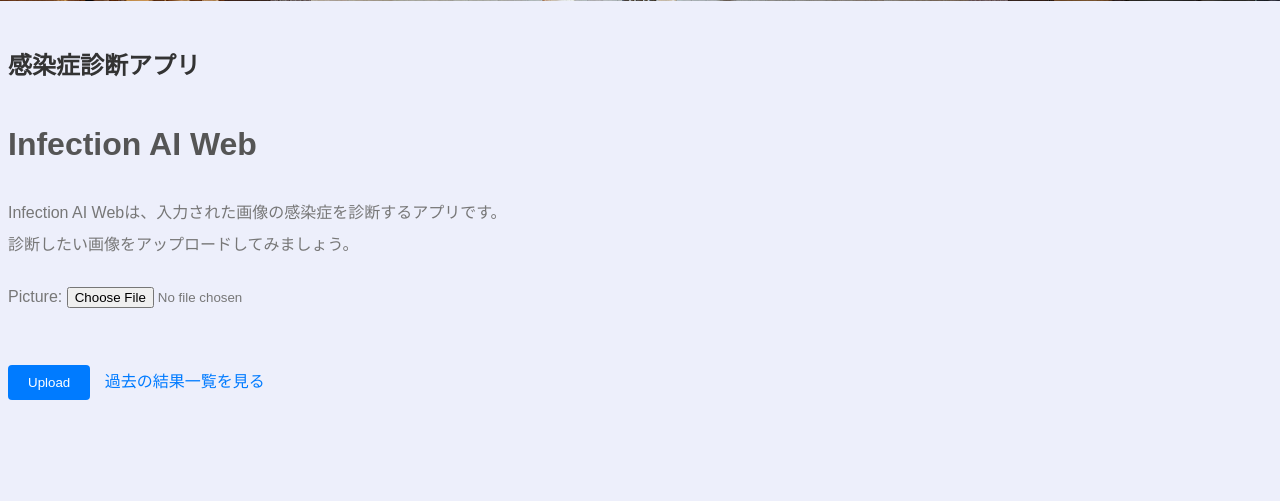
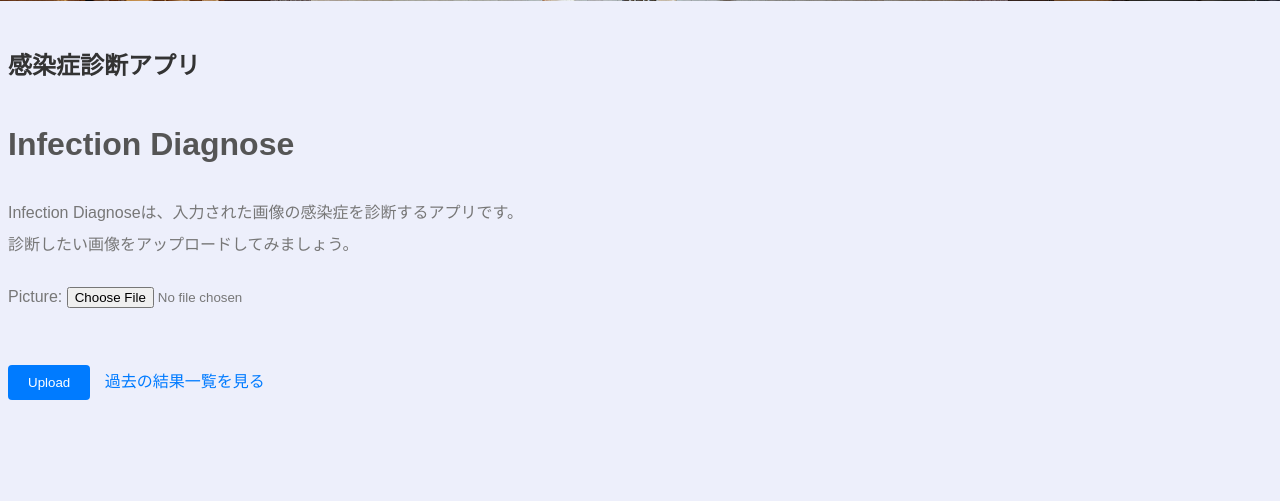
Before and after one commit to yukiyukiyukiyuk/demo2, a Django app: page /flower/upload/ in a window 1280 px wide. Shown: the part 299-800 px from the top of the page. Run offline with Django 4.2, Linux system fonts and the light colour scheme.

Commit message:
Update upload.html

```diff
--- a/flower/templates/flower/upload.html
+++ b/flower/templates/flower/upload.html
@@ -17,9 +17,9 @@
 
     <main>
       <h2>感染症診断アプリ</h2>
-      <h1>Infection AI Web</h1>
+      <h1>Infection Diagnose</h1>
       <p>
-        Infection AI Webは、入力された画像の感染症を診断するアプリです。
+        Infection Diagnoseは、入力された画像の感染症を診断するアプリです。
         <br />
         診断したい画像をアップロードしてみましょう。
       </p>
```
